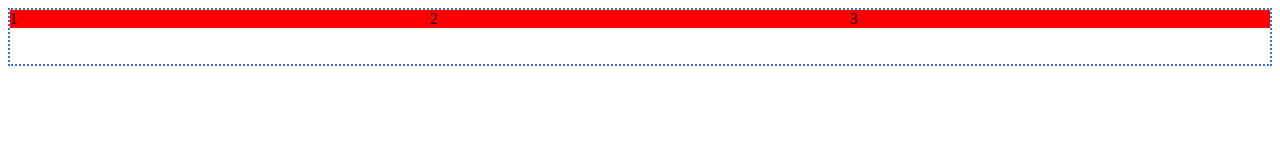
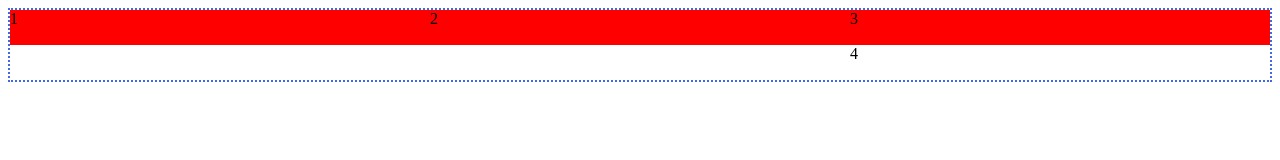
Before and after one commit to jhonyxf/css-grid, a plain HTML site: page index.html in a window 1280 px wide. Drawn offline with Linux system fonts and the light colour scheme.

Commit message:
Definições de grid

```diff
--- a/index.html
+++ b/index.html
@@ -8,13 +8,19 @@
     <style>
         .grid{
             display: grid;
-            grid-template-columns: repeat(3, 3fr);
-            grid-template-rows: repeat(3, 1fr);
+            /* grid-template-columns: repeat(3, 3fr);
+            grid-template-rows: repeat(3, 1fr); */
             border: 2px dotted royalblue;
+            grid-auto-columns: auto;
+            grid-auto-rows: 35px;
+            grid-auto-flow: dense;
 
         }
         .grid-item{
             background-color:red;
+        }
+        .grid-item-manual{
+            grid-column: 3;
         }
     </style>
 </head>
@@ -23,6 +29,7 @@
         <div class="grid-item">1</div>
         <div class="grid-item">2</div>
         <div class="grid-item">3</div>
+        <div class="grid-item-manual">4</div>
     </section>
 </body>
 </html>
```
Also changed, not shown: 1 other file.
